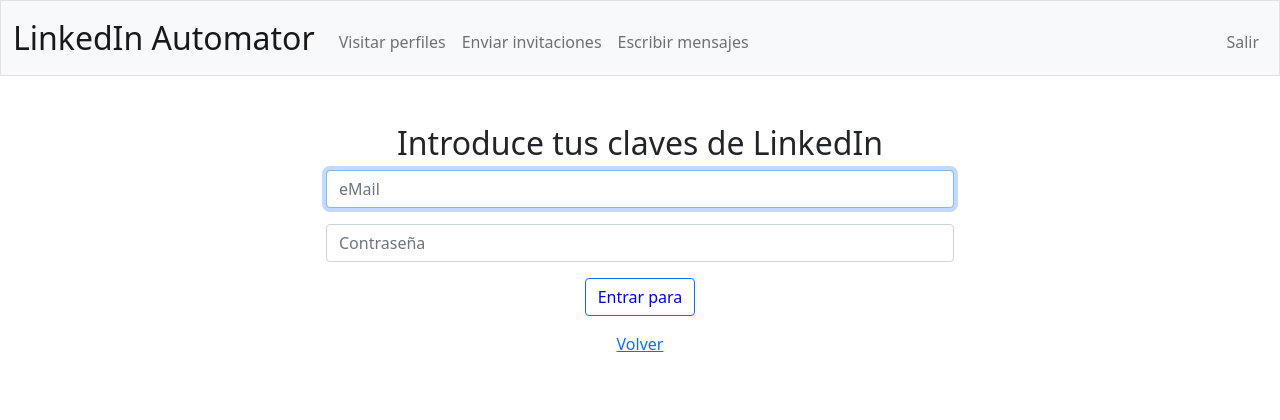
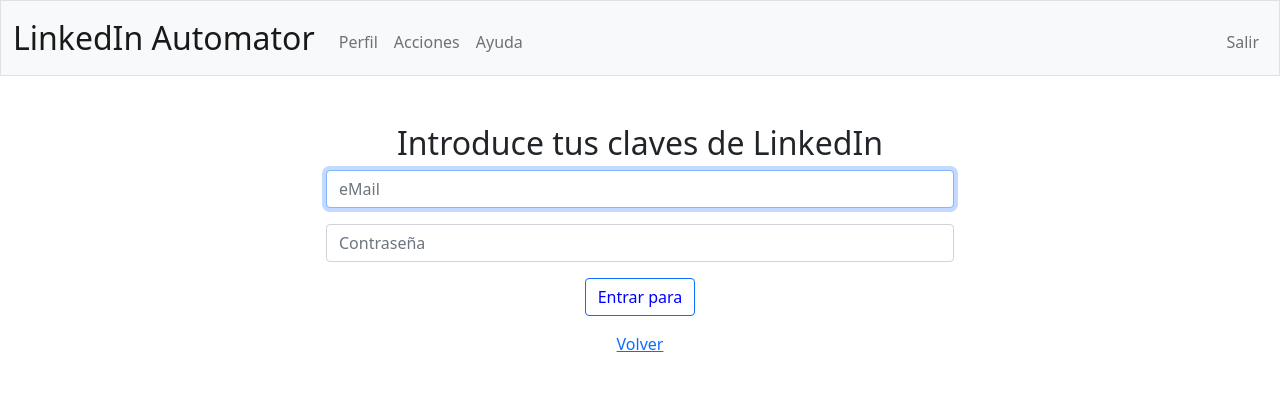
Before and after one commit to Metalex84/linkedin_automator, a Flask app: page /acciones in a window 1280 px wide. Shown: the top 420 px of the page. Run offline with Flask 3, Linux system fonts and the light colour scheme; the visitor is signed in with stand-in values (Sample User, id 1).

Commit message:
Nuevo layout

```diff
--- a/templates/layout.html
+++ b/templates/layout.html
@@ -31,9 +31,9 @@
                 <div class="collapse navbar-collapse" id="navbar">
                     {% if session['usuario'] %}
                         <ul class="navbar-nav me-auto mt-2">
-                            <li class="nav-item"><a class="nav-link" href="/">Visitar perfiles</a></li>
-                            <li class="nav-item"><a class="nav-link" href="/">Enviar invitaciones</a></li>
-                            <li class="nav-item"><a class="nav-link" href="/">Escribir mensajes</a></li>
+                            <li class="nav-item"><a class="nav-link" href="/">Perfil</a></li>
+                            <li class="nav-item"><a class="nav-link" href="/">Acciones</a></li>
+                            <li class="nav-item"><a class="nav-link" href="/">Ayuda</a></li>
                         </ul>
                         <ul class="navbar-nav ms-auto mt-2">
                             <li class="nav-item"><a class="nav-link" href="/">Salir</a></li>
```
